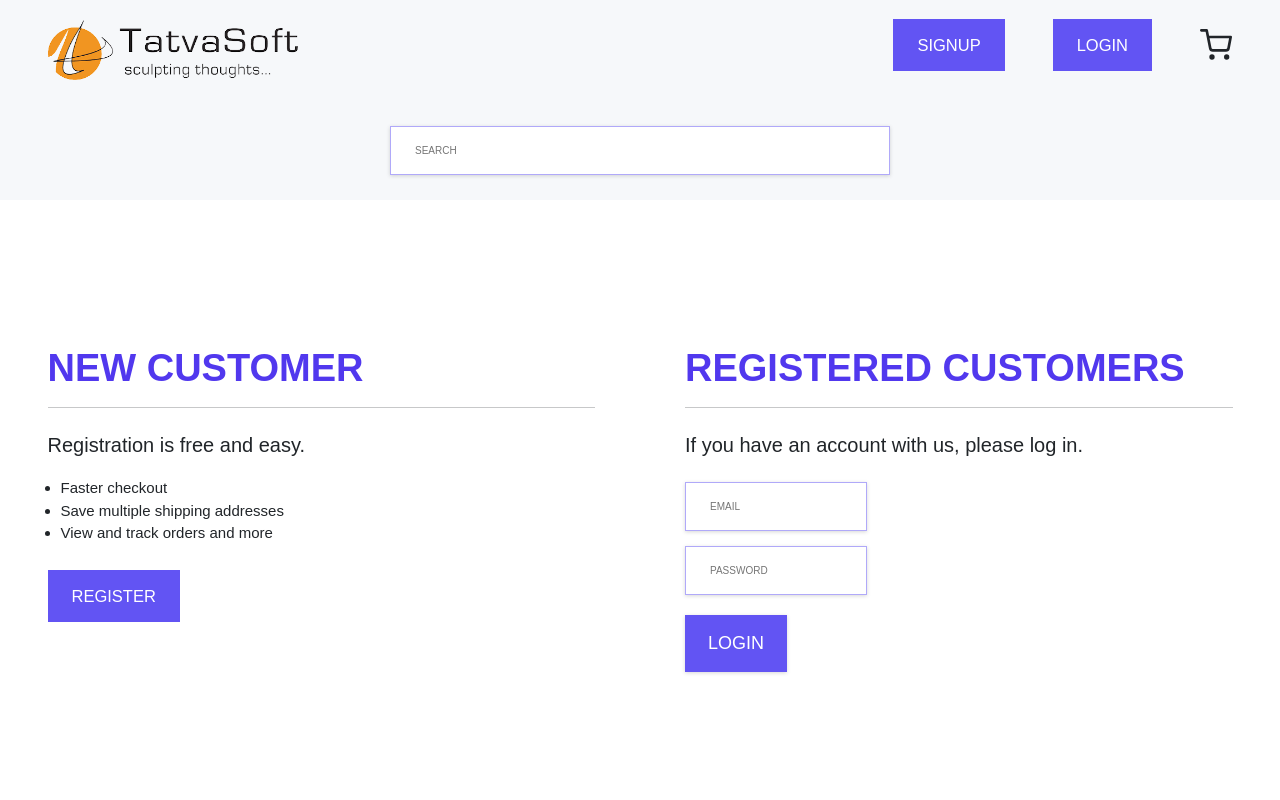
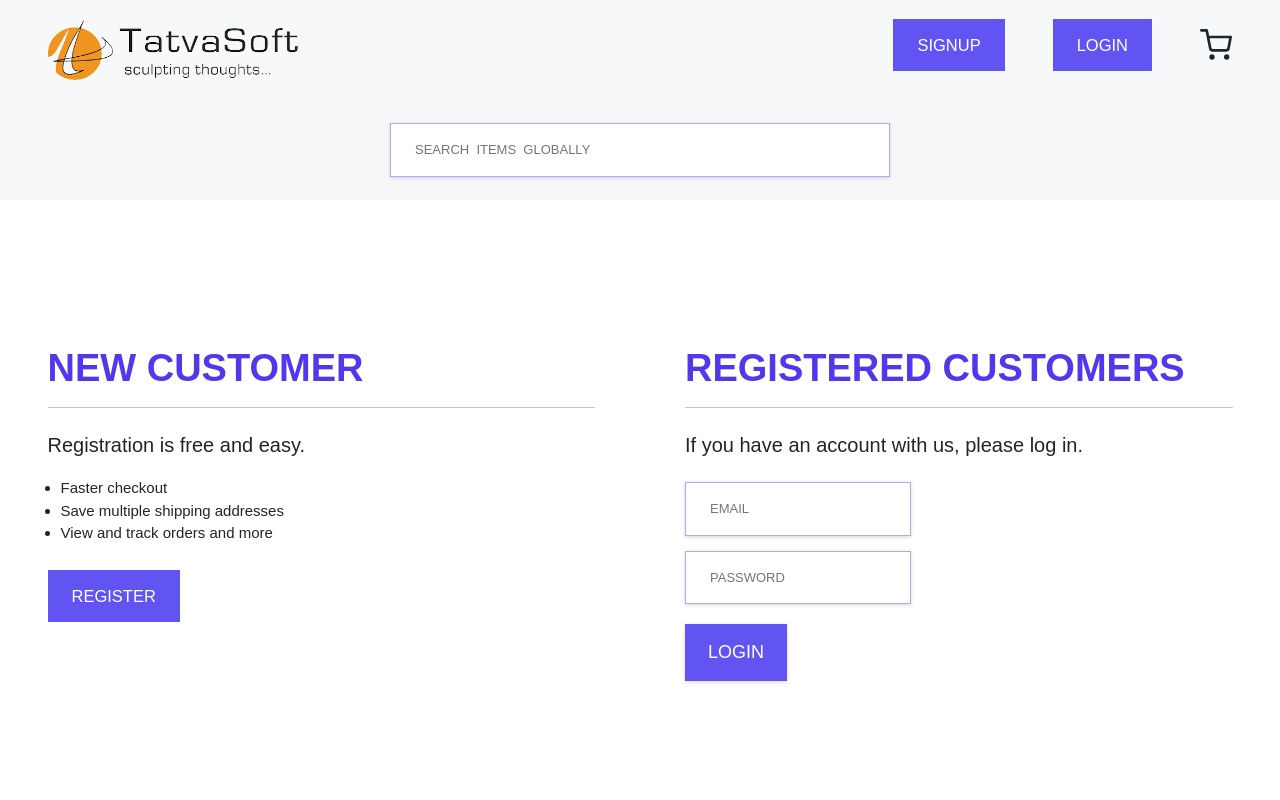
Before and after one commit to thekushmevada/tatvasoft-project, a React (Create React App) app: page / in a window 1280 px wide. Shown: the top 800 px of the page. Built offline with nearby package versions, Linux system fonts and the light colour scheme.

Commit message:
some things added in products

```diff
--- a/src/GlobalStyle.js
+++ b/src/GlobalStyle.js
@@ -149,6 +149,7 @@ input, textarea, select{
     border: 1px solid ${({ theme }) => theme.colors.border};
     text-transform: uppercase;
    box-shadow: ${({ theme }) => theme.colors.shadowSupport};
+   font-size: 1.3rem;
 }
     input[type="submit"]{
     max-width: 16rem;
--- a/src/Products.js
+++ b/src/Products.js
@@ -16,8 +16,8 @@ import ReactPaginate from "react-paginate";
 const Products = () => {
   const [books, setBooks] = useState([]);
   const [pageCount, setPageCount] = useState(1);
-  // const [currentPage , setcurrentPage] = useState(1);
   const currentPage = useRef();
+  const [totalbooks, setTotalBooks] = useState([]);
 
   // useEffect(() => {
   //   axios
@@ -43,14 +43,31 @@ const Products = () => {
         `https://book-e-sell-node-api.vercel.app/api/book?pageSize=3&pageIndex=${currentPage.current}`
       )
       .then((res) => {
+        // console.log(res.data.result);
         setPageCount(res.data.result.totalPages);
         setBooks(res.data.result.items);
+        setTotalBooks(res.data.result.totalItems);
       });
   }
 
   return (
     <Wrapper className="container">
-      {/* <div className="grid grid-three-column"> */}
+      <div className="flexbox">
+        <h2>Total Items : {totalbooks}</h2>
+
+        <input placeholder="search book" />
+        <select>
+          <option selected hidden disabled>
+            Sort by:
+          </option>
+          <option>A-Z</option>
+          <option disabled></option>
+          <option>Z-A</option>
+        </select>
+      </div>
+      <br />
+
+      <div className="jagya">
         {books && books.length > 0 && (
           <div className="grid grid-three-column">
             {books.map((book) => (
@@ -64,7 +81,8 @@ const Products = () => {
             ))}
           </div>
         )}
-      {/* </div> */}
+      </div>
+      <br />
       <br />
       <ReactPaginate
         breakLabel="..."
@@ -74,7 +92,7 @@ const Products = () => {
         pageCount={pageCount}
         previousLabel="< previous"
         renderOnZeroPageCount={null}
-        containerClassName="pagination justify-content-center"
+        containerClassName="pagination justify-content-center pagination-lg"
         pageClassName="page-item"
         pageLinkClassName="page-link"
         previousClassName="page-item"
@@ -88,12 +106,31 @@ const Products = () => {
 };
 
 const Wrapper = styled.section`
-  padding: 9rem 0;
+  padding: 5rem 0;
   // background-color: ${({ theme }) => theme.colors.bg};
   .logo {
     display: flex;
     justify-content: center;
     align-items: center;
+  }
+  .flexbox {
+    display: flex;
+    justify-content: space-between;
+    input {
+      height: 5rem;
+      width: 25rem;
+    }
+    select {
+      height: 5rem;
+      width: 25rem;
+    }
+  }
+  .paginate {
+    background-color: red;
+    height: 4rem;
+  }
+  .jagya {
+    margin-top: 4rem;
   }
   .container {
     max-width: 120rem;
@@ -157,6 +194,7 @@ const Wrapper = styled.section`
       color: ${({ theme }) => theme.colors.text};
       text-transform: capitalize;
     }
+
     .card-data--price {
       color: ${({ theme }) => theme.colors.helper};
     }
--- a/src/components/SearchBox.js
+++ b/src/components/SearchBox.js
@@ -30,8 +30,8 @@ const SearchBox = () => {
     <Wrapper>
       <input
         type="text"
-        placeholder="Search"
-        name="firstName"
+        placeholder="Search  items  globally"
+        name="search"
         required
         autoComplete="off"
         className=""
```
Lines whose indentation alone changed are shown as unchanged.
